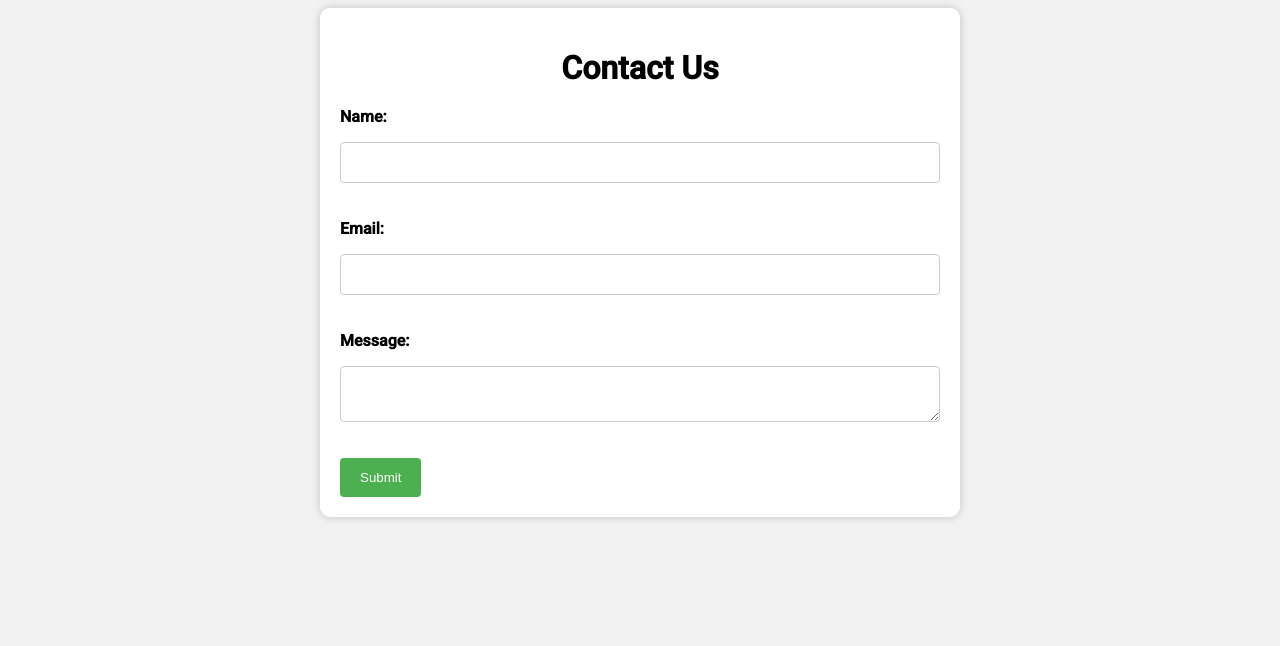
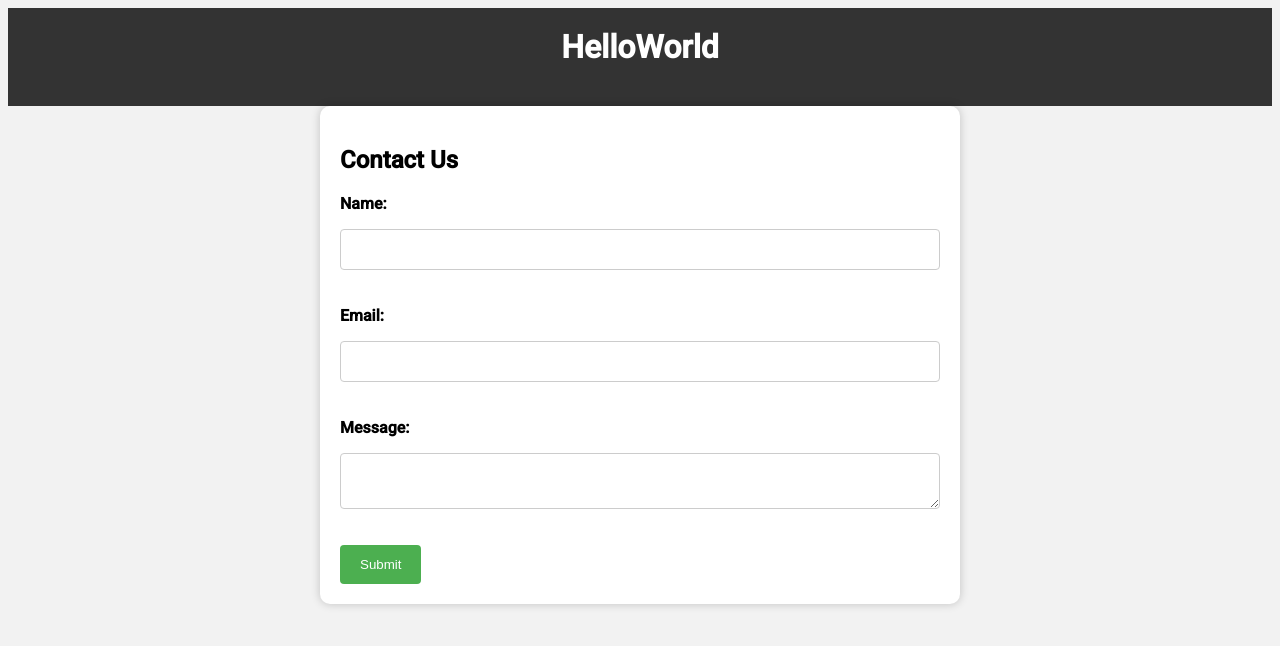
Before and after one commit to sola666/sandbox, a plain HTML site: page index.html in a window 1280 px wide. Drawn offline with Linux system fonts and the light colour scheme.

Commit message:
Update index.html

```diff
--- a/index.html
+++ b/index.html
@@ -8,6 +8,15 @@
         font-family: 'Roboto', sans-serif;
         font-weight: 500;
         background-color: #f2f2f2;
+      }
+      .header {
+        background-color: #333;
+        color: white;
+        padding: 20px;
+        text-align: center;
+      }
+      h1 {
+        margin: 0;
       }
       .container {
         max-width: 600px;
@@ -55,8 +64,11 @@
     <link href="https://fonts.googleapis.com/css2?family=Roboto:wght@500&display=swap" rel="stylesheet">
   </head>
   <body>
+    <div class="header">
+      <h1>HelloWorld</h1>
+    </div>
     <div class="container">
-      <h1>Contact Us</h1>
+      <h2>Contact Us</h2>
       <form action="https://submission-endpoint.com" method="post">
         <div class="form-group">
           <label for="name">Name:</label>
@@ -73,5 +85,4 @@
         <input type="submit" value="Submit">
       </form>
     </div>
-  </body>
 </html>
```
